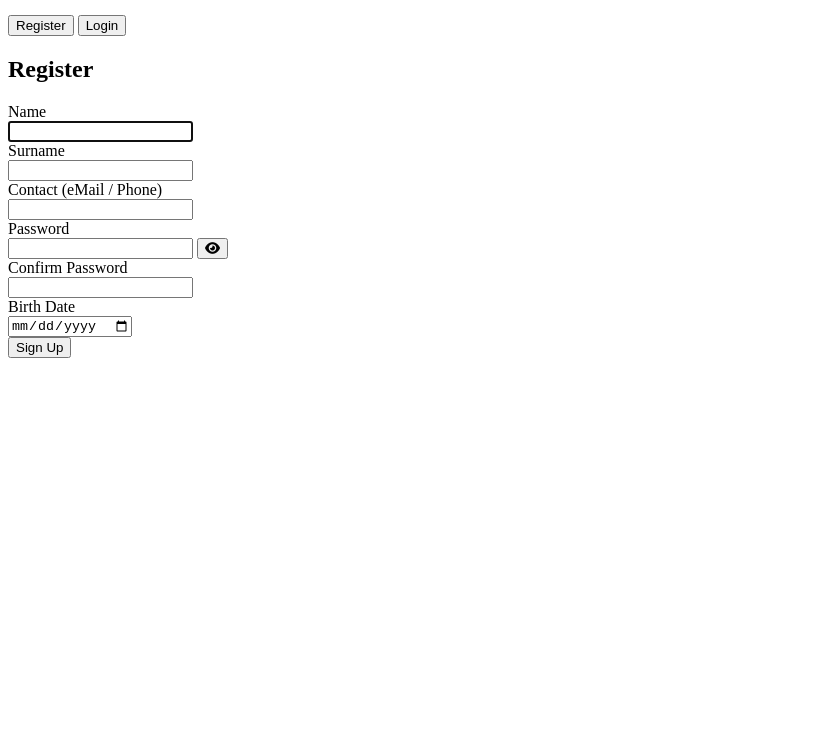
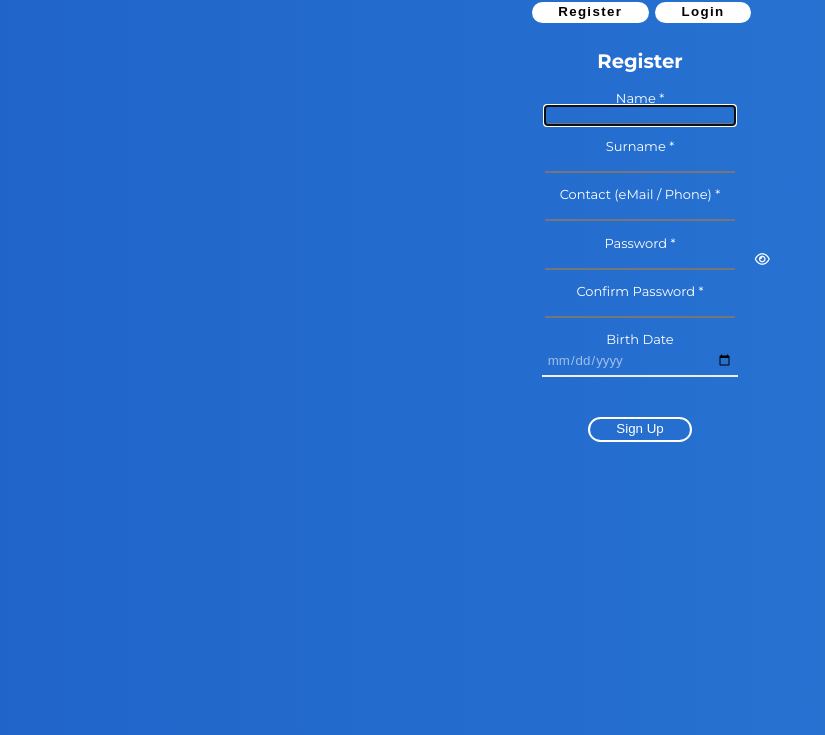
Before and after one commit to ecstasy10/form, a plain HTML site: page index.html in a window 1280 px wide. Shown: the part 65-800 px from the top of the page, without its empty margins (0-825 px from the left). Drawn offline with Linux system fonts and the light colour scheme; a web font is replaced by a local one.

Commit message:
terminado

```diff
--- a/css/style.css
+++ b/css/style.css
@@ -1,4 +1,10 @@
  /* The alert message box */
+.session {
+  display: flex;
+  align-items: center;
+  justify-content: center;
+}
+
 .correct {
   padding: 20px;
   background-color: #2dad38; /* Red */
@@ -39,3 +45,116 @@
 .closebtn:hover {
   color: black;
 }
+
+/* ##################################################### */
+
+::selection {
+  color: rgb(66, 131, 230);
+  background: white;
+}
+
+body {
+  font-family: 'Montserrat', sans-serif;
+  text-align: center;
+  font-size: small;
+  background: linear-gradient(270deg, #3592e5, #1142b4);
+  background-size: 400% 400%;
+  -webkit-animation: AnimationName 30s ease infinite;
+  -moz-animation: AnimationName 30s ease infinite;
+  animation: AnimationName 30s ease infinite;
+  color: white;
+}
+
+@-webkit-keyframes AnimationName {
+    0%{background-position:0% 50%}
+    50%{background-position:100% 50%}
+    100%{background-position:0% 50%}
+}
+@-moz-keyframes AnimationName {
+    0%{background-position:0% 50%}
+    50%{background-position:100% 50%}
+    100%{background-position:0% 50%}
+}
+@keyframes AnimationName {
+    0%{background-position:0% 50%}
+    50%{background-position:100% 50%}
+    100%{background-position:0% 50%}
+}
+
+h1 {
+  font-weight: 700;
+}
+
+input[type="text"], input[type="password"], input[type="date"] {
+  background: none;
+  color: white;
+  border-top: none;
+  border-left: none;
+  border-right: none;
+  margin-bottom: 1em;
+  width: 14em;
+}
+
+input[type="submit"] {
+  background: 0;
+  color: white;
+  border-radius: 1em;
+  padding-left: 2em;
+  padding-right: 2em;
+  padding-top: .2em;
+  padding-bottom: .3em;
+  border: 2px white solid;
+  margin-top: 2em;
+  transition: .2s;
+}
+
+
+input[type="submit"]:hover {
+  background-color: white;
+  color: black;
+}
+
+button {
+  background: 0;
+  border: 0px white solid;
+  border-radius: 1em;
+  margin-left: 1em;
+  position: absolute;
+  color: white;
+}
+
+nav button {
+  background-color: white;
+  color: black;
+  position: relative;
+  margin-left: .2em;
+  padding: .2em 2em .3em 2em;
+  font-family: 'Muli', sans-serif;
+  font-weight: 600;
+  letter-spacing: .1em;
+  transition: .2s;
+}
+
+nav button:hover {
+  letter-spacing: .3em;
+}
+
+#register {
+  margin-top: 2em;
+}
+
+#login {
+  margin-top: 2em;
+}
+
+input[type="date"] {
+    appearance: none;
+    -webkit-appearance: none;
+    color: #ffffff8e;
+    font-family: 'Muli', sans-serif;
+    border: 2px solid #ecf0f1;
+    padding:5px;
+    border-top: none;
+    border-left: none;
+    border-right: none;
+}
--- a/index.html
+++ b/index.html
@@ -5,35 +5,45 @@
     <meta name="viewport" content="width=device-width, initial-scale=1.0">
     <meta http-equiv="X-UA-Compatible" content="ie=edge">
     <link rel="stylesheet" href="css/style.css">
+    <link href="https://fonts.googleapis.com/css?family=Muli:400,500,600&display=swap" rel="stylesheet">
+    <link href="https://fonts.googleapis.com/css?family=Montserrat:400,600,700,800,900&display=swap" rel="stylesheet">
     <script src="https://kit.fontawesome.com/21b5751b50.js" crossorigin="anonymous"></script>
     <title>Document</title>
 </head>
 <body>
-    <h1>Formulario Registro y Login</h1>
-
+    <h1>Welcome</h1>
     <nav>
         <button id="reg-button">Register</button>
         <button id="login-button">Login</button>
         <!--<button id="show-button">Show my cookies</button>-->
-        <button id="logout-button" style="display: none;">Log Out</button>
+        <button id="logout-button" style="display: none; transition: 1s;">Log Out</button>
     </nav>
         <div id="register">
             <h2>Register</h2>
             <div class="text-form">
-                Name <br>
-                <input type="text" name="name" id="name" autofocus="autofocus"> <br>
-                Surname <br>
-                <input type="text" name="surname" id="surname"> <br>
-                Contact (eMail / Phone) <br>
-                <input type="text" name="contact" id="contact"> <br>
-                Password <br>
-                <input type="password" name="passwd" id="passwd">
-                <button type="button" onclick="showPasswd()"><i class="fas fa-eye"></i></button> <br>
-                Confirm Password <br>
-                <input type="password" name="passwdConfirm" id="passwdConfirm"> <br>
+                <!--<form>-->
+                    Name *<br>
+                    <input type="text" name="name" id="name" autofocus="autofocus" required> <br>
+                    Surname *<br>
+                    <input type="text" name="surname" id="surname" required> <br>
+                    Contact (eMail / Phone) *<br>
+                    <input type="text" name="contact" id="contact"
+                    pattern="^([0-9]{9})|([A-Za-z0-9._%+-]+@[a-z0-9.-]+\.[a-z]{2,3})$"
+                    title="Must be a valid eMail or Phone"
+                    required> <br>
+                    Password *<br>
+                    <input type="password" name="passwd" id="passwd"
+                    pattern="(?=.*\d)(?=.*[a-z])(?=.*[A-Z]).{8,}"
+                    title="Must contain at least one number and one uppercase and lowercase letter, and at least 8 or more characters"
+                    required>
+                    <button type="button" onclick="showPasswd('passwd', 'passwdConfirm')"><i class="far fa-eye"></i></button> <br>
+                    Confirm Password *<br>
+                    <input type="password" name="passwdConfirm" id="passwdConfirm" required> <br>
+                        <div class="session">
                             <div class="incorrect" style="display: none;" id="incorrectPass">
                                 Passwords does not match or incomplete!
                                 <span class="closebtn" onclick="this.parentElement.style.display='none';">&times;</span>
+                            </div>
                         </div>
                     Birth Date <br>
                     <input type="date" name="birth" id="birth"> <br>
@@ -47,11 +57,19 @@
                             <span class="closebtn" onclick="this.parentElement.style.display='none';">&times;</span>
                         </div>
                     </div>
+                <!--</form>-->
         </div>
         <div id="login" style="display: none;">
             <h2>Login</h2>
-            <input type="text" name="user" id="user" placeholder="eMail or Phone..."> <br>
-            <input type="password" name="pass" id="pass" placeholder="Password..."> <br>
+            <input type="text" name="user" id="user" placeholder="eMail or Phone..."
+            pattern="^([0-9]{9})|([A-Za-z0-9._%+-]+@[a-z0-9.-]+\.[a-z]{2,3})$"
+            title="Must be a valid eMail or Phone"
+            required> <br>
+            <input type="password" name="pass" id="pass" placeholder="Password..."
+            pattern="(?=.*\d)(?=.*[a-z])(?=.*[A-Z]).{8,}"
+            title="Must contain at least one number and one uppercase and lowercase letter, and at least 8 or more characters"
+            required>
+            <button type="button" onclick="showPasswd('pass')"><i class="far fa-eye"></i></button> <br><br>
             <div class="submit">
                 <input type="submit" value="Log in" id="log">
             </div>
--- a/js/background.js
+++ b/js/background.js
@@ -87,6 +87,7 @@ for (var [key, value] of Object.entries(cookies)) {
 }
 */
 
+/* ######### PassWord Validation ######### */
 document.getElementById("sign").addEventListener('click', function () {
     var pass = document.getElementById("passwd").value
     var passC = document.getElementById("passwdConfirm").value
@@ -130,13 +131,9 @@ document.getElementById("log").addEventListener('click', function () {
     console.log("Cookie checked")
 })
 
-function delete_cookie(name, path, domain) {
-    if (getCookie(name)) {
-        document.cookie = name + "=" +
-            ((path) ? ";path=" + path : "") +
-            ((domain) ? ";domain=" + domain : "") +
-            ";expires=Thu, 01 Jan 1970 00:00:01 GMT";
-    }
+function delete_cookie(name) {
+    document.cookie = name + '=; Path=/; Expires=Thu, 01 Jan 1970 00:00:01 GMT;';
+    console.log("%cCookies Deleted!.", 'background: #222; color: orange')
 }
 
 document.getElementById("logout-button").addEventListener('click', function () {
@@ -148,15 +145,25 @@ document.getElementById("logout-button").addEventListener('click', function () {
 
 
 /* ########## show password ################ */
-function showPasswd() {
-    var show = document.getElementById("passwd");
-    var showC = document.getElementById("passwdConfirm");
+function showPasswd(field1, field2) {
+    var show = document.getElementById(field1)
+    var show2 = document.getElementById(field2)
 
-    if (show.type == "password" && showC.type == "password" ) {
+    if (show.type == "password") {
         show.type = "text";
-        showC.type = "text";
+        if (show2)
+            show2.type = "text";
     } else {
         show.type = "password";
-        showC.type = "password";
+        if (show2)
+            show2.type = "password";
     }
 }
+
+/*
+################################################
+################# Validate #####################
+################################################
+*/
+
+var email = /^[a-z0-9._%+-]+@[a-z0-9.-]+\.[a-z]{2,4}$/;
```
Lines whose indentation alone changed are shown as unchanged.
